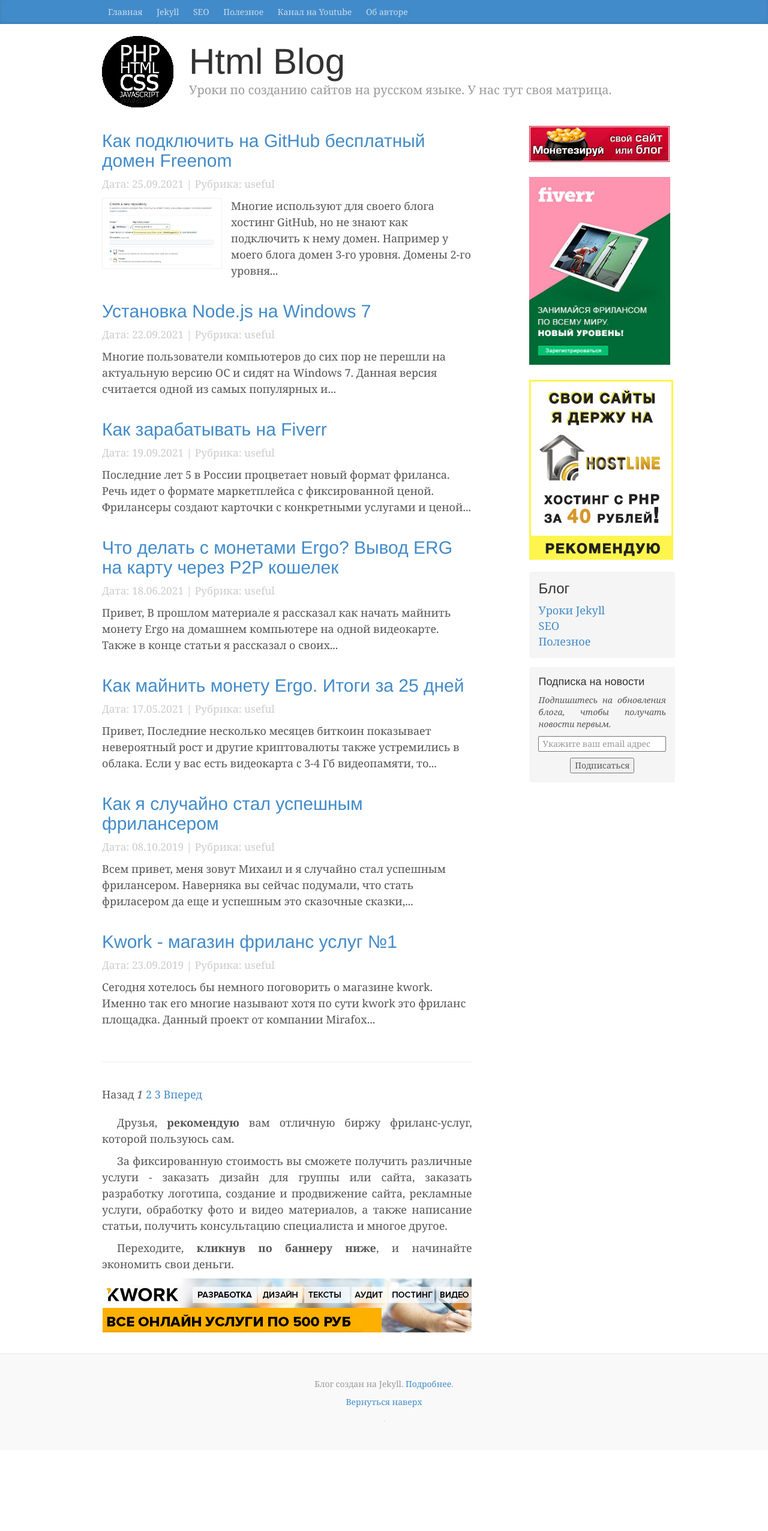
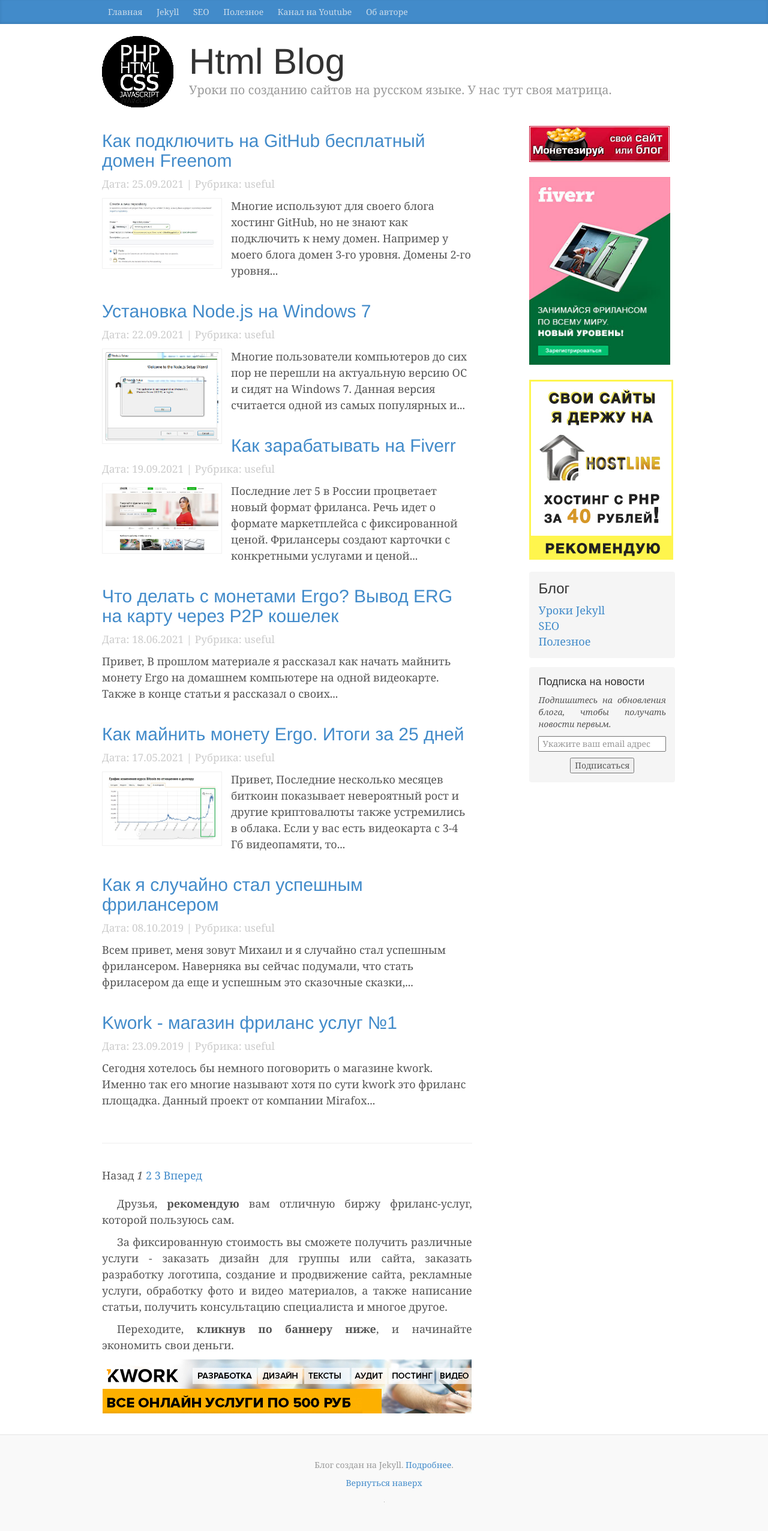
Before and after one commit to htmlblog/htmlblog.github.io, a Jekyll site: the page built from index.html, in a window 1280 px wide. Shown: the whole page at 60% size. Built offline with Jekyll 4.4.1, drawn with Linux system fonts in a browser that asks for light colours; the list of posts is cut into pages by our own code; comment, search, counter and statistics services are not loaded; before the commit the page ends 2417 px from its top, so only the background shows below that.

Commit message:
Updated Kak Mainit Monetu Ergo 2021 and 2 other files

```diff
--- a/_posts/2021-05-17-kak-mainit-monetu-ergo-2021.markdown
+++ b/_posts/2021-05-17-kak-mainit-monetu-ergo-2021.markdown
@@ -13,6 +13,7 @@
 header: Как майнить криптовалюту Ergo. Инструкция для новичка. Итоги за 25 дней
 description: В мае 2021 года самой выгодной монетой для майнинга стала Ergo. Подробная
   инструкция для новичка как майнить Ergo на видеокарте 4Gb.
+thumb: "/uploads/kurs-btc.jpg"
 ---
 
 Привет,
--- a/_posts/2021-09-19-kak-zarabatyvat-na-fiverr.markdown
+++ b/_posts/2021-09-19-kak-zarabatyvat-na-fiverr.markdown
@@ -12,6 +12,7 @@
 header: 'Fiverr: Как заработать на бирже и вывести деньги'
 description: Как зарабатывать на зарубежной бирже фриланса Fiverr? Регистрация и обязательные
   тесты на площадке. Как вывести деньги с Fiverr на карту? Комиссии на вывод средств...
+thumb: "/uploads/kwork_start.JPG"
 ---
 
 Последние лет 5 в России процветает новый формат фриланса. Речь идет о формате маркетплейса с фиксированной ценой. Фрилансеры создают карточки с конкретными услугами и ценой на них. Первопроходцем в России стал [kwork.ru](https://kwork.ru/?ref=10649){: target="_blank" rel="nofollow"}.
--- a/_posts/2021-09-22-ustanovka-node-dot-js-na-windows-7.markdown
+++ b/_posts/2021-09-22-ustanovka-node-dot-js-na-windows-7.markdown
@@ -11,6 +11,7 @@
 header: Как установить Node.js на Windows 7
 description: Скачать и установить Node.js на Windows 7 сейчас просто так не получится.
   Поддержка данной версии ОС закончилась. Чтобы установить Node,js необходимо перейти...
+thumb: "/uploads/nodejs-windows7-error.png"
 ---
 
 Многие пользователи компьютеров до сих пор не перешли на актуальную версию ОС и сидят на Windows 7. Данная версия считается одной из самых популярных и еще долго будет использоваться даже без официальной поддержки.
```
